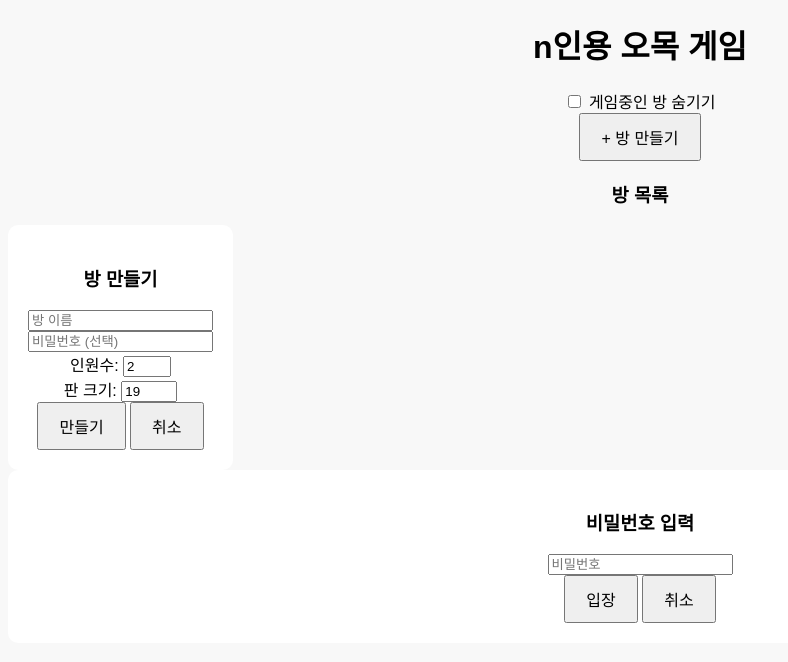
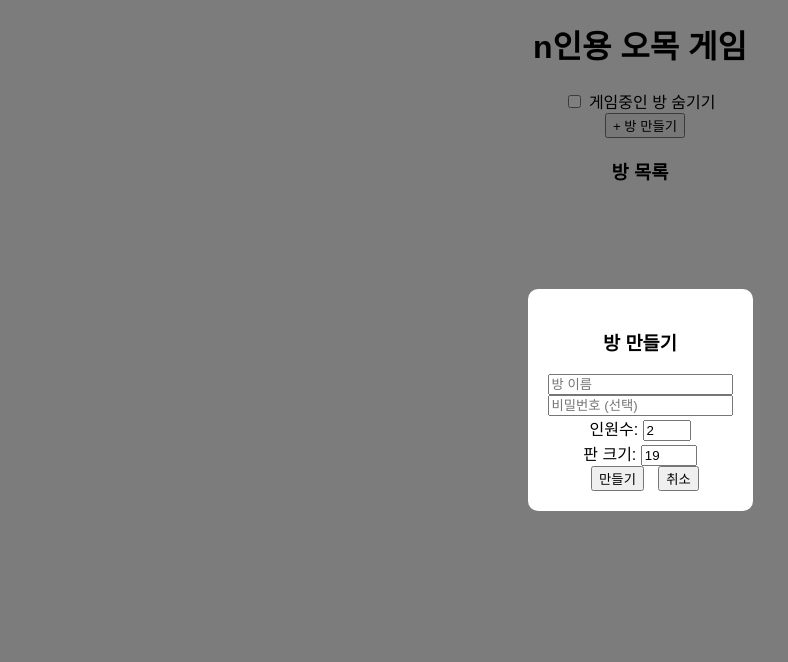
Before and after one commit to 753alfred/n_omok, a plain HTML site: page index.html in a window 1280 px wide. Both pictures are taken after a click on the button "+ 방 만들기". Shown: the whole page, without its empty margins (0-788 px from the left). Drawn offline with Linux system fonts and the light colour scheme.

Commit message:
Update style.css

```diff
--- a/style.css
+++ b/style.css
@@ -1,41 +1,44 @@
 body {
   font-family: sans-serif;
   text-align: center;
-  background-color: #f8f8f8;
+  background: #f9f9f9;
 }
 
-canvas {
-  border: 2px solid #000;
-  margin-top: 10px;
-  background-color: #fff;
+#board {
+  border: 2px solid black;
+  margin-top: 20px;
+  background: #fff;
 }
 
-#room-list {
-  list-style: none;
-  padding: 0;
+#room-list-screen,
+#game-screen {
+  margin-top: 20px;
 }
 
-#room-list li {
-  margin: 10px;
+li {
+  list-style: none;
+  margin: 10px 0;
 }
 
 button {
-  padding: 10px 20px;
-  font-size: 16px;
+  margin-left: 10px;
 }
 
-/* 팝업 스타일 */
-.popup {
+#create-popup,
+#password-popup {
+  display: none;
   position: fixed;
-  top: 0; left: 0; right: 0; bottom: 0;
-  background-color: rgba(0,0,0,0.4);
-  display: flex;
+  top: 0;
+  left: 0;
+  right: 0;
+  bottom: 0;
+  background: rgba(0, 0, 0, 0.5);
+  align-items: center;
   justify-content: center;
-  align-items: center;
 }
 
 .popup-content {
-  background-color: #fff;
+  background: white;
   padding: 20px;
   border-radius: 10px;
 }
```
